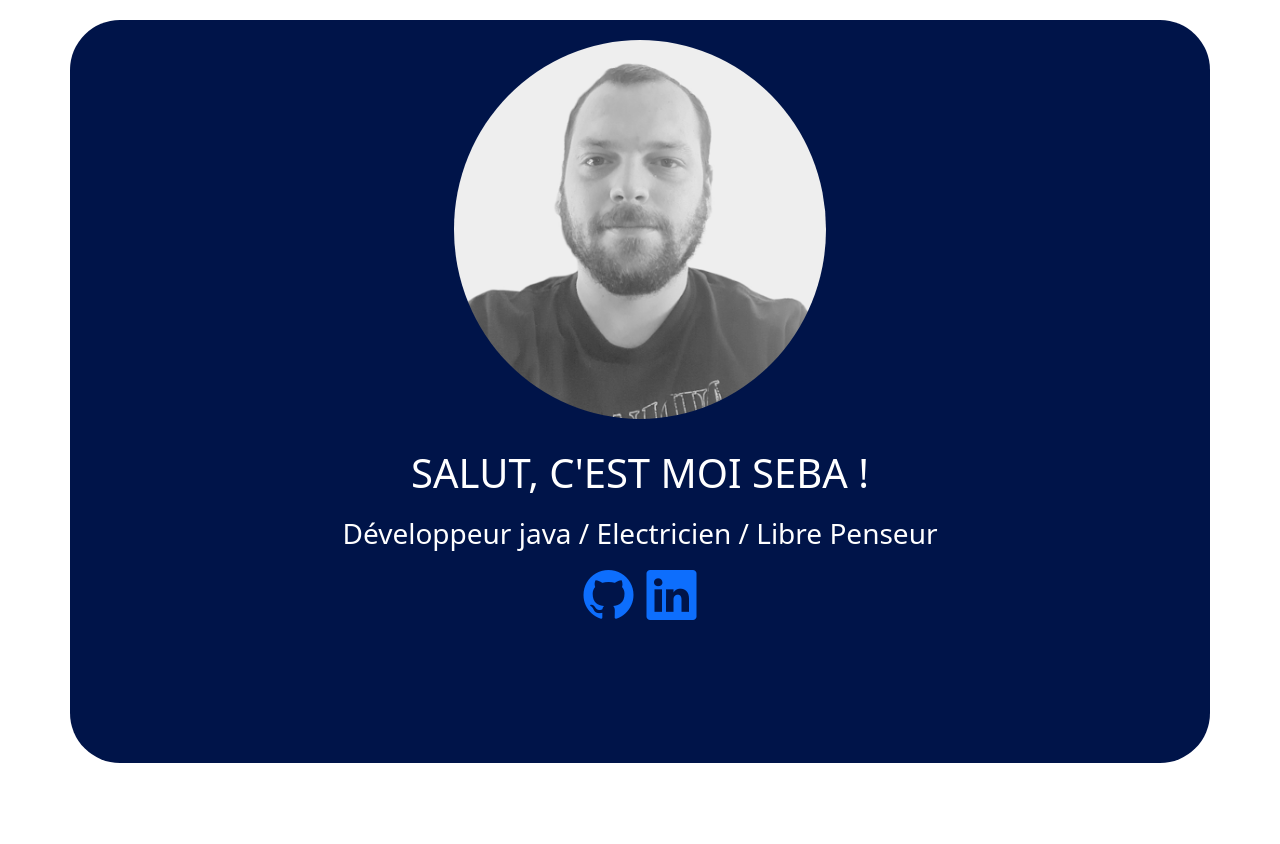
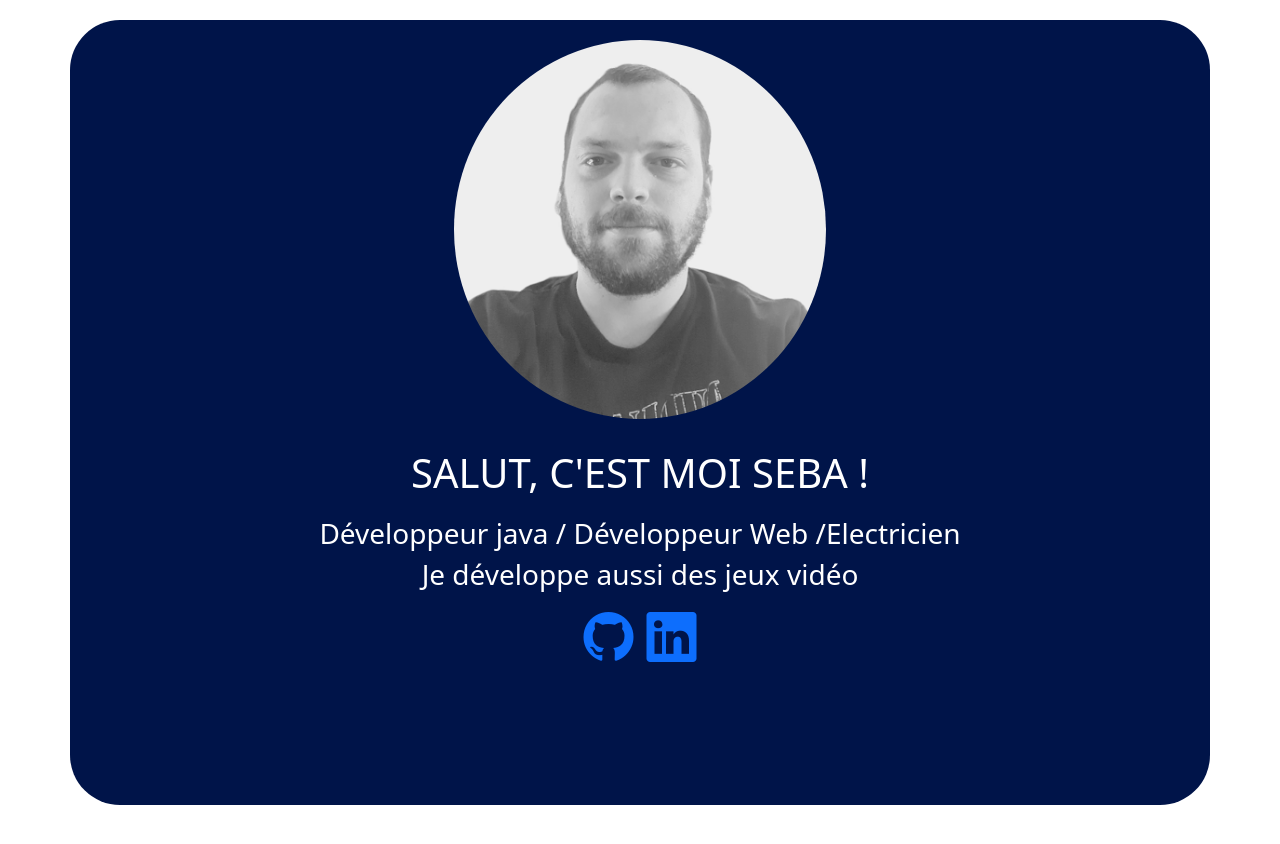
Before and after one commit to IronNetta/IronNetta.github.io, a plain HTML site: page index.html in a window 1280 px wide. Before the commit the page ends 813 px from the top, so only its background shows below. Drawn offline with nearby package versions, Linux system fonts and the light colour scheme.

Commit message:
Update index.html

```diff
--- a/index.html
+++ b/index.html
@@ -18,7 +18,9 @@
         </div>
         <div class="heading">
             <h1>Salut, c'est moi Seba !</h1>
-            <h3>Développeur java / Electricien / Libre Penseur
+            <h3>Développeur java / Développeur Web /Electricien
+            </h3>
+            <h3>Je développe aussi des jeux vidéo
             </h3>
             <a href="https://github.com/IronNetta?tab=repositories"><i class="bi-github" role="img" aria-label="GitHub"></i></a>
             <a href="https://www.linkedin.com/in/s%C3%A9bastien-de-laet"><i class="bi bi-linkedin"></i></i></a>
```
